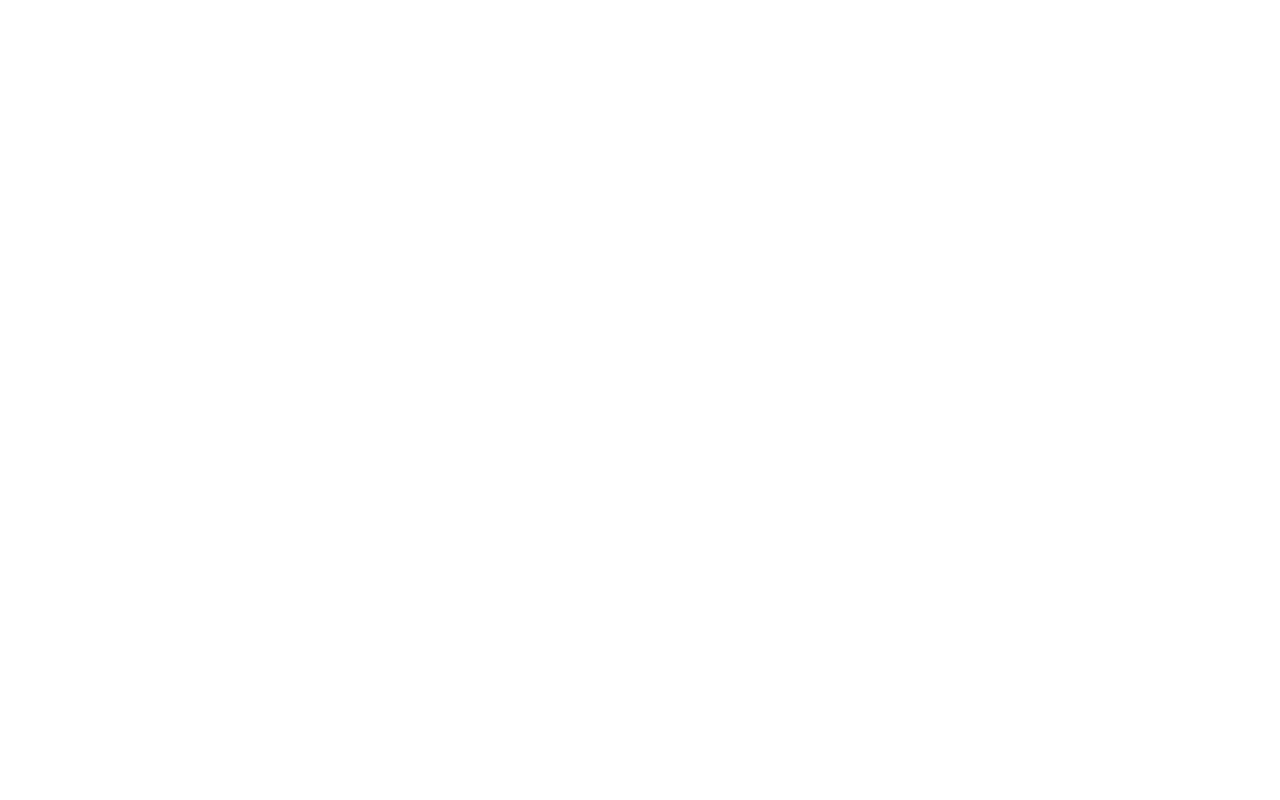
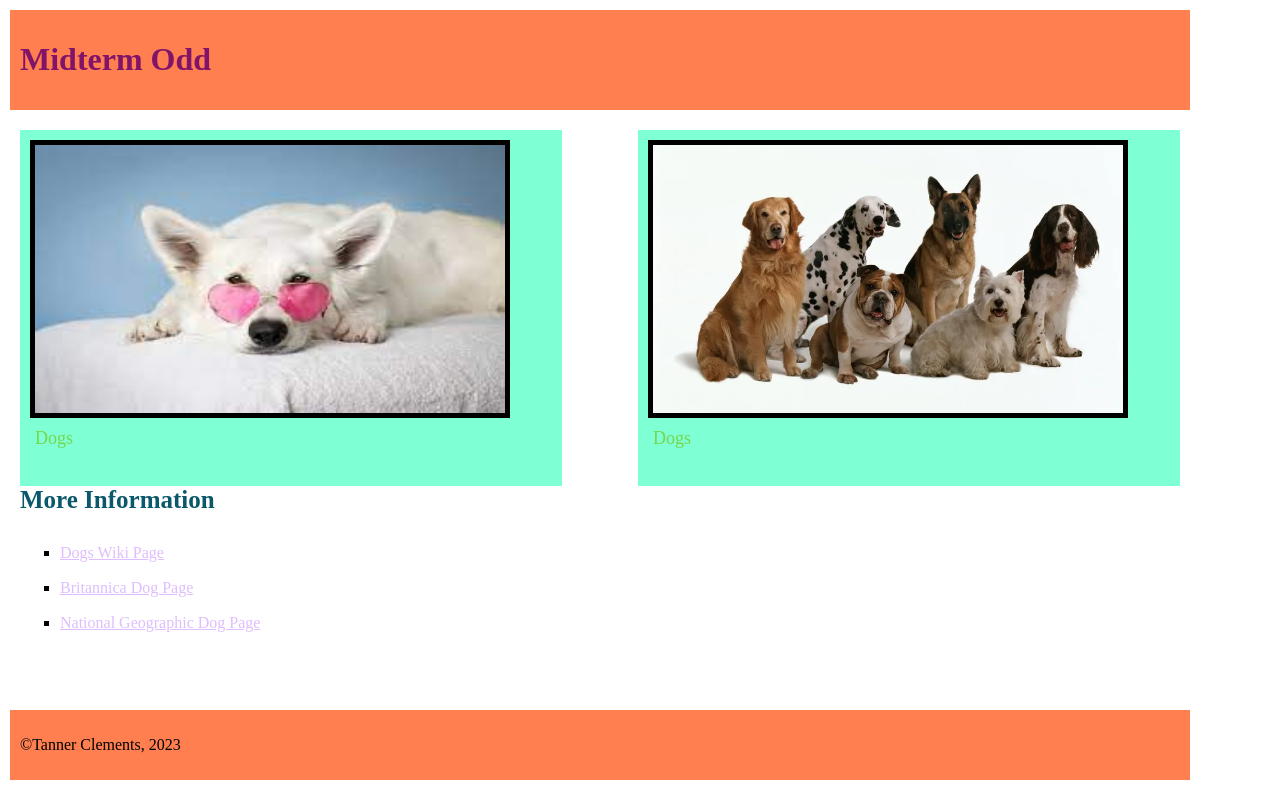
Before and after one commit to TClements111/midterm, a plain HTML site: page index.html in a window 1280 px wide. Drawn offline with Linux system fonts and the light colour scheme.

Commit message:
midterm_odd

```diff
--- a/css/main.css
+++ b/css/main.css
@@ -0,0 +1,75 @@
+body{
+    width: 100%;
+    max-width: 1200px;
+    margin: auto;
+    font: normal, normal, normal, normal, 14px, Arial;
+}
+
+.structural{
+    margin: 10px;
+    padding: 10px;
+}
+
+h1{
+    color: rgb(129, 19, 105);
+    font-size: 25px;
+}
+
+h2{
+    color: rgb(10, 88, 105);
+    font-size: 25px;
+}
+
+main{
+    height: 70vh;
+}
+
+figure img{
+    border: 5px solid black;
+    width: 90%;
+    height: 80%;
+}
+
+figure{
+    background-color: aquamarine;
+    width: 45%;
+    height: 60%;
+    margin: auto;
+    padding: 10px;
+}
+
+#glassesdog{
+    float: left;
+}
+
+#doggroup{
+float: right;
+}
+
+section{
+    clear:both;
+}
+
+figcaption{
+    font-weight: 2;
+    font-size: 18px;
+    color: rgb(118, 215, 76);
+    padding: 5px;
+}
+
+a{
+    color: rgb(223, 189, 254)
+}
+
+a:hover{
+    color: palegreen
+}
+
+li{
+    list-style-type: square;
+    line-height: 35px;
+}
+
+footer,header{
+    background-color: coral;
+}
--- a/index.html
+++ b/index.html
@@ -1,11 +1,39 @@
+<!-- Tanner Clements 8931873-->
 <!DOCTYPE html>
 <html lang="en">
 <head>
     <meta charset="UTF-8">
     <meta name="viewport" content="width=device-width, initial-scale=1.0">
-    <title>Document</title>
+    <meta name="description" content="Midterm website about dogs">
+    <meta name="keywords" content="Dogs, Dog, Midterm">
+    <link rel="stylesheet" type="text/css" href="css/main.css">
+    <link rel="stylesheet" type="text/css" href="css/normalize.css">
+    <title>Midterm Odd</title>
 </head>
 <body>
-
+    <header class="structural">
+        <h1>Midterm Odd</h1>
+    </header>
+    <main class="structural">
+        <figure id="glassesdog">
+            <img src="images/dog1.jpg" alt="dog with glasses">
+            <figcaption>Dogs</figcaption>
+        </figure>
+        <figure id="doggroup">
+            <img src="images/dog-group.webp" alt="group of dogs">
+            <figcaption>Dogs</figcaption>
+        </figure>
+        <section>
+            <h2>More Information</h2>
+            <ul>
+                <li><a href="https://en.wikipedia.org/wiki/Dog" target="_blank" title="Dogs Wiki Page">Dogs Wiki Page</a></li>
+                <li><a href="https://www.britannica.com/animal/dog" target="_blank" title="Britannica Dog Page">Britannica Dog Page</a></li>
+                <li><a href="https://www.nationalgeographic.com/animals/mammals/facts/domestic-dog" target="_blank" title="National Geographic Dog Page">National Geographic Dog Page</a></li>
+            </ul>
+        </section>
+    </main>
+    <footer class="structural">
+        <p>&copy;Tanner Clements, 2023</p>
+    </footer>
 </body>
 </html>
```
